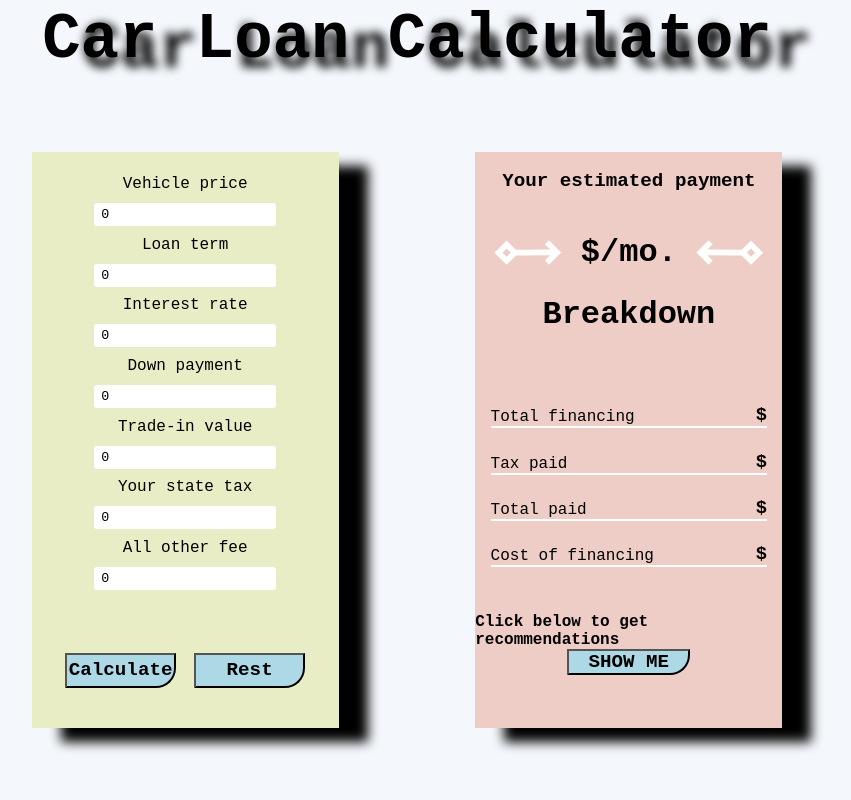
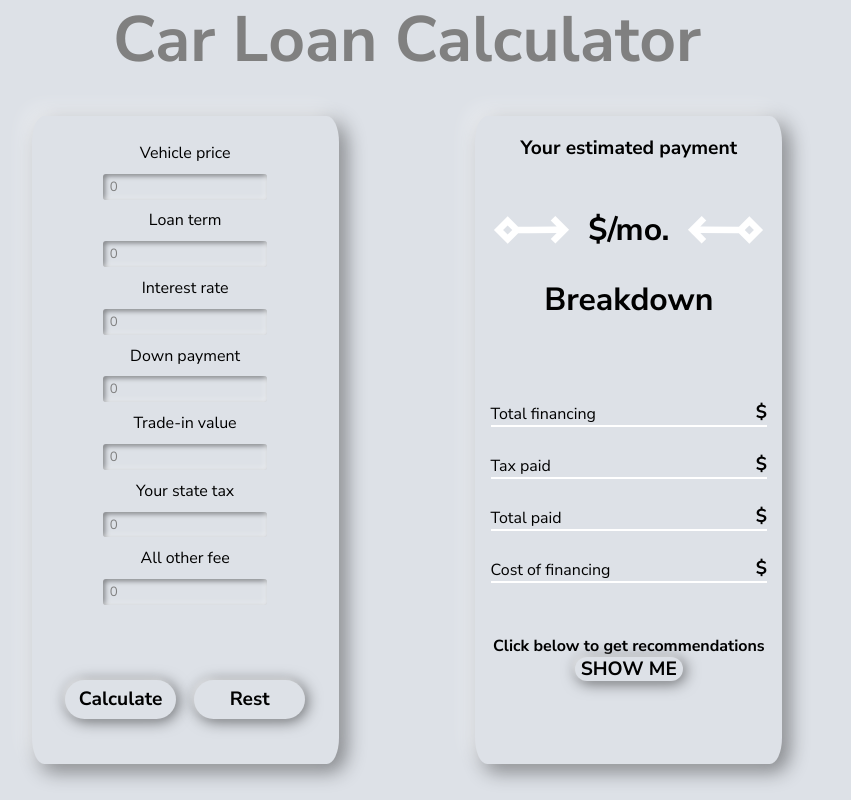
Before and after one commit to daaavit/car-loan-calculator, a React (Create React App) app: page / in a window 1280 px wide. Shown: the whole page, without its empty margins (233-1084 px from the left). Built offline with nearby package versions, Linux system fonts and the light colour scheme.

Commit message:
updated styling top neumorphism

```diff
--- a/public/index.html
+++ b/public/index.html
@@ -15,6 +15,9 @@
       user's mobile device or desktop. See https://developers.google.com/web/fundamentals/web-app-manifest/
     -->
     <link rel="manifest" href="%PUBLIC_URL%/manifest.json" />
+    <link rel="preconnect" href="https://fonts.googleapis.com">
+<link rel="preconnect" href="https://fonts.gstatic.com" crossorigin>
+<link href="https://fonts.googleapis.com/css2?family=Nunito+Sans:ital,wght@0,200;0,300;0,400;0,600;0,700;1,200;1,300;1,600&display=swap" rel="stylesheet">
     <!--
       Notice the use of %PUBLIC_URL% in the tags above.
       It will be replaced with the URL of the `public` folder during the build.
@@ -24,7 +27,7 @@
       work correctly both with client-side routing and a non-root public URL.
       Learn how to configure a non-root public URL by running `npm run build`.
     -->
-    <title>React App</title>
+    <title>Car Loan Calculator</title>
   </head>
   <body>
     <noscript>You need to enable JavaScript to run this app.</noscript>
--- a/src/App.css
+++ b/src/App.css
@@ -3,8 +3,7 @@
     padding: 0;
     box-sizing: border-box;
     /* border: 1px solid black;  */
-    font-family: 'Open Sans', sans-serif;
-    font-family: 'Roboto Mono', monospace;
+    font-family: 'Nunito Sans', sans-serif;
 
     /* overflow:hidden */
 }
--- a/src/components/Main.jsx
+++ b/src/components/Main.jsx
@@ -99,8 +99,7 @@ const Main = () => {
           display="flex"
           fontSize="4em"
           textAlign="center"
-          color="black"
-          filter="drop-shadow(40px 10px 5px #000)"
+          color="gray"
         >
           Car Loan Calculator
         </Title>
--- a/src/globalstyles/GlobalStyles.jsx
+++ b/src/globalstyles/GlobalStyles.jsx
@@ -4,8 +4,12 @@ export const Background = styled.div`
   display: flex;
   flex-direction: column;
   align-items: center;
-  background: #f4f7fb;
+  background: #dde1e7;
   height: 100vh;
+
+  @media (max-width: 750px) {
+    height: auto;
+  }
 `;
 export const Title_Area = styled.div`
   display: flex;
@@ -31,7 +35,7 @@ export const Title = styled.h1`
     @media (max-width: 750px) {
       display: flex;
       font-size: 1.5em;
-      filter:drop-shadow(15px 3px 3px #000)
+      // filter:drop-shadow(15px 3px 3px #000)
     }
 `;
 export const Calc_Area = styled.div`
@@ -55,18 +59,19 @@ export const Calculator = styled.div`
   display: flex;
   flex-direction: column;
   justify-content: center;
+  border-radius: 4%;
   align-items: center;
-  height: 80%;
+  height: 90%;
   width: 30%;
-  background: #e8edc5;
-  filter: drop-shadow(29px 14px 6px #000);
+  background: #dde1e7;
+  box-shadow:  -7px -7px 20px #ffffff70,  7px 7px 20px #00000070;
   @media (max-width: 750px) {
     display: flex;
     flex-direction: column;
     height: auto;
     width: 90vw;
     margin-bottom: 10%;
-    filter:drop-shadow(7px 5px 2px #000)
+    box-shadow:  -7px -7px 5px #ffffff70,  7px 7px 15px #00000070;
   }
 `;
 
@@ -74,16 +79,17 @@ export const Brake_Down = styled.div`
   display: flex;
   flex-direction: column;
   align-items: ${(props) => props.alignItems};
-  height: 80%;
+  height: 90%;
   width: 30%;
-  background: #edcdc5;
-  filter: drop-shadow(29px 14px 6px #000);
+  background: #dde1e7;
+  border-radius: 4%;
+  box-shadow:  -7px -7px 20px #ffffff70,  7px 7px 20px #00000070;
   @media (max-width: 750px) {
     display: flex;
     flex-direction: column;
     height: auto;
     width: 90vw;
-    filter:drop-shadow(7px 5px 2px #000)
+    box-shadow:  -7px -7px 20px #ffffff70,  7px 7px 20px #00000070;
   }
 `;
 
@@ -136,11 +142,16 @@ export const Input = styled.input`
   height: 5%;
   padding: 0.5em;
   margin: 0.5em;
-  color: black;
-  background: white;
+  color: gray;
+  background: #dde1e7;
   border: none;
+  box-shadow: inset -2px -2px 5px #ffffff70,  inset 2px 2px 5px #00000070;
   border-radius: 3px;
   margin: 4%;
+
+  :hover {
+    color: black;
+  }
 `;
 
 export const Button = styled.button`
@@ -148,12 +159,18 @@ export const Button = styled.button`
     justify-content: center;
     align-items: center;
     align-content; center;
-    background: lightBlue;
-    border-bottom-right-radius: 20px;
+    border: none;
+    background: #dde1e7;
+    box-shadow:  -2px -2px 5px #ffffff70,  2px 2px 15px #00000090;
+    border-radius: 30px;
     height: 50%;
     width: 40%;
     color: black;
     font-size: 1.2em;
     font-weight: bold;
 
+    :active {
+      box-shadow: inset -2px -2px 5px #ffffff70,  inset 2px 2px 5px #00000070;
+    }
+
 `;
```
